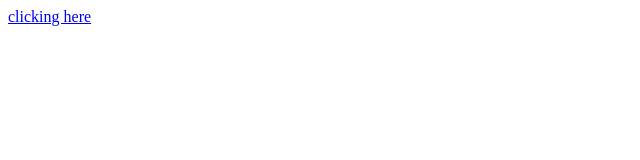
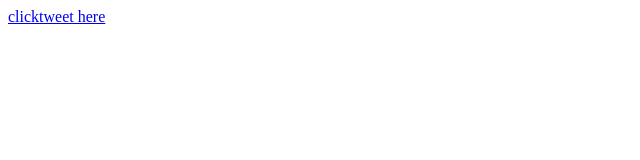
Before and after one commit to darothub/test, a plain HTML site: page index.html in a window 1280 px wide. Shown: the full height of the page, 0-640 px from the left. Drawn offline with Linux system fonts and the light colour scheme.

Commit message:
clictweet

```diff
--- a/index.html
+++ b/index.html
@@ -7,8 +7,8 @@
     <title>Document</title>
 </head>
 <body>
-    <a href="intent:#Intent;action=rootapp.example.com;category=android.intent.category.DEFAULT;category=android.intent.category.BROWSABLE;S.msg_from_browser=Launched%20from%20Browser;end">
-        clicking here
+    <a href="http://www.twitter.com">
+        clicktweet here
     </a>
 </body>
 </html>
```
